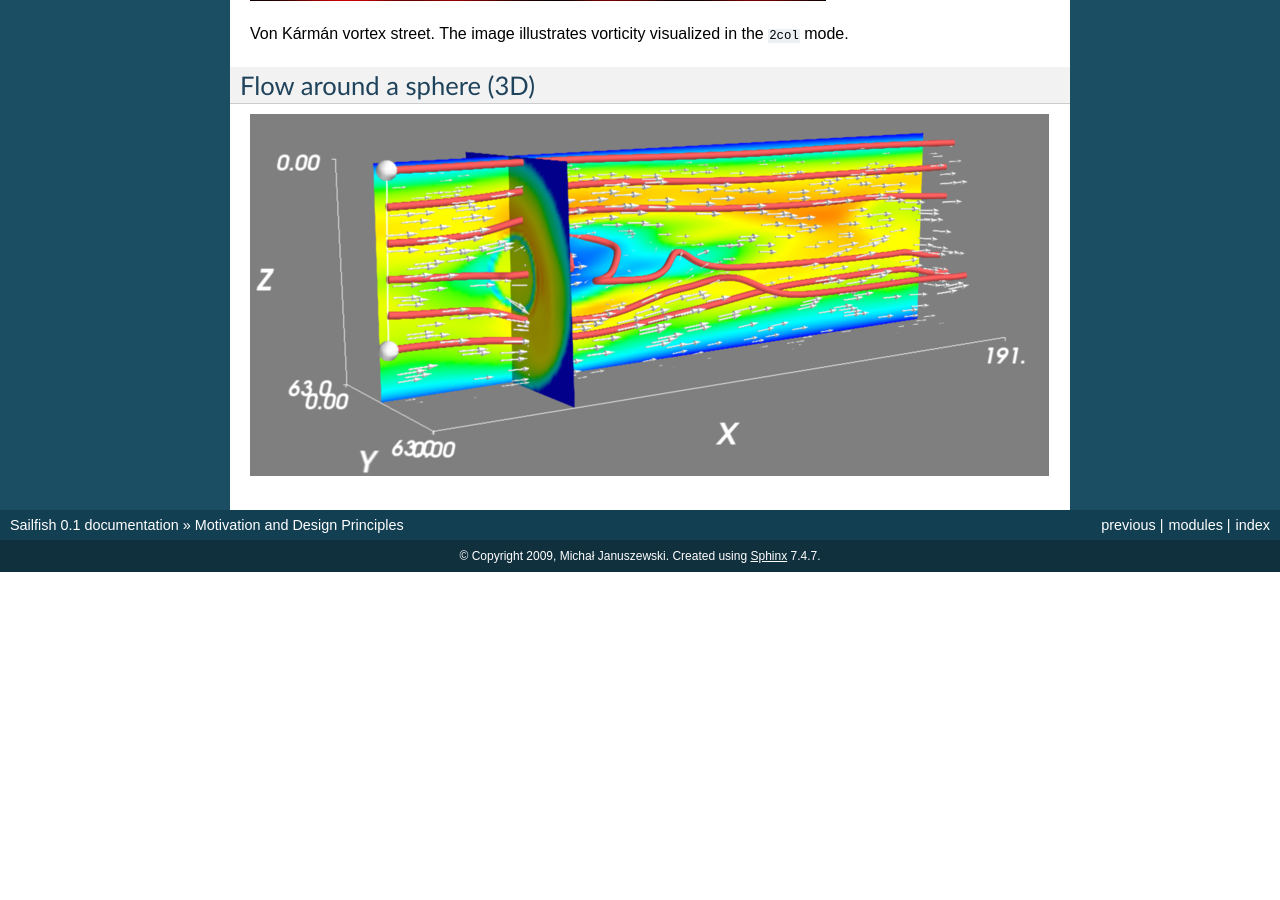
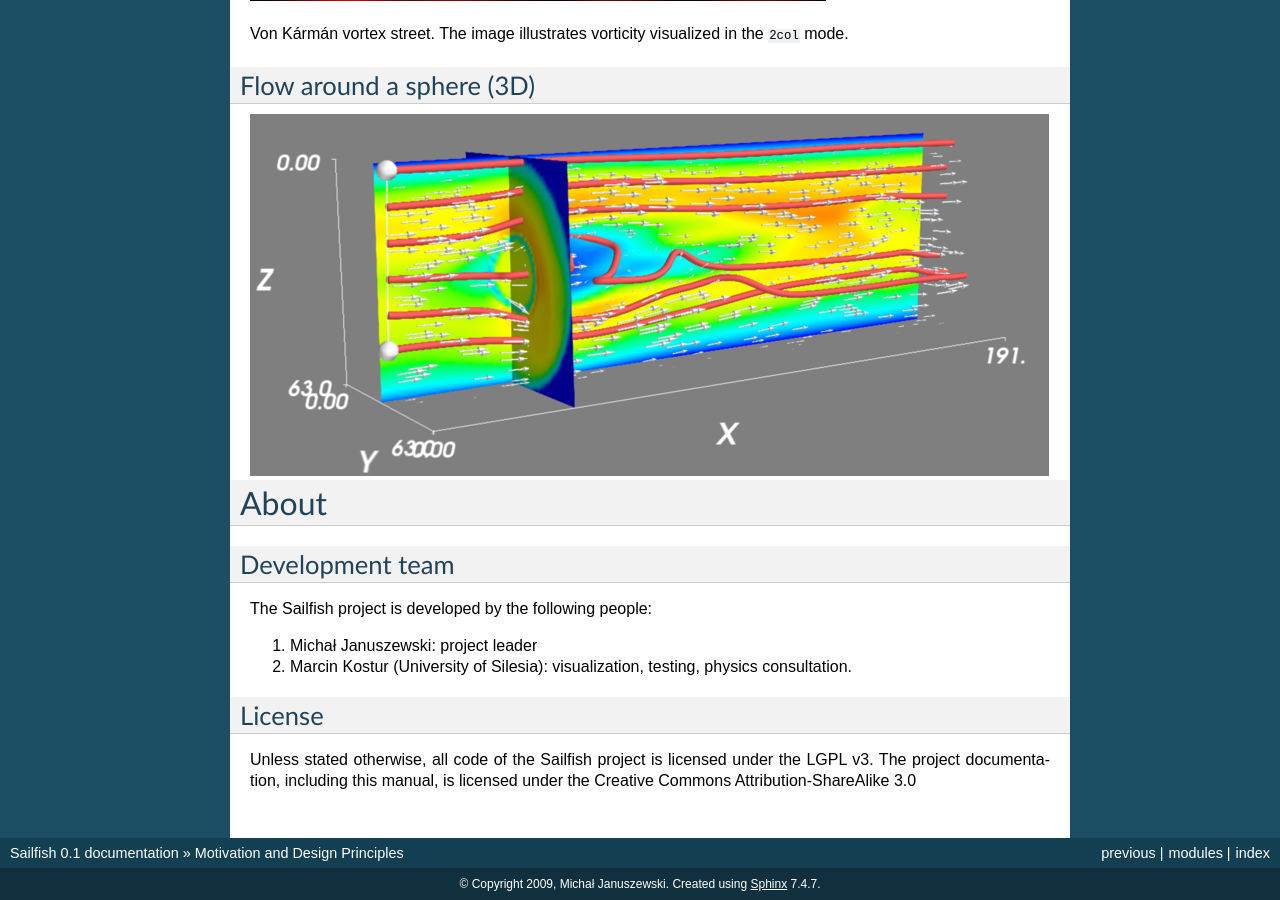
Before and after one commit to sailfish-team/sailfish, a Sphinx documentation site: the page built from doc/main.rst, in a window 1280 px wide and 900 px high, scrolled down 6461 px. Built offline with Sphinx 7.4.7, drawn with Linux system fonts in a browser that asks for light colours; formulas are drawn with MathJax 3; before the commit the page ends 7033 px from its top, so only the background shows below that; some of the changed text lies outside the part shown.

Commit message:
Documentation update.
Add info about licensing and the development team.  Embed a YouTube
video advertising the project.

```diff
--- a/doc/conf.py
+++ b/doc/conf.py
@@ -16,13 +16,13 @@ import sys, os
 # If extensions (or modules to document with autodoc) are in another directory,
 # add these directories to sys.path here. If the directory is relative to the
 # documentation root, use os.path.abspath to make it absolute, like shown here.
-#sys.path.append(os.path.abspath('.'))
+sys.path.append(os.path.abspath('.'))
 
 # -- General configuration -----------------------------------------------------
 
 # Add any Sphinx extension module names here, as strings. They can be extensions
 # coming with Sphinx (named 'sphinx.ext.*') or your custom ones.
-extensions = ['sphinx.ext.autodoc', 'sphinx.ext.pngmath']
+extensions = ['sphinx.ext.autodoc', 'sphinx.ext.pngmath', 'youtube']
 
 # Add any paths that contain templates here, relative to this directory.
 templates_path = ['_templates']
--- a/doc/index.rst
+++ b/doc/index.rst
@@ -46,8 +46,10 @@ here is a simple example code to simulate fluid flow in a lid-driven cavity::
     sim = LDCSim(LBMGeoLDC)
     sim.run()
 
-Want to see Sailfish in action?  Check out our `video on YouTube <http://www.youtube.com/watch?v=kx4-VjaJ2eI>`_,
+Want to see Sailfish in action?  Check out our `videos on YouTube <http://www.youtube.com/watch?v=kx4-VjaJ2eI&feature=PlayList&p=96C9241314F1A898&index=0&playnext=1>`_,
 or better yet, `get the code <http://gitorious.org/sailfish>`_ and see for yourself by running the provided examples.
+
+.. youtube:: kx4-VjaJ2eI
 
 Contents
 ========
--- a/doc/main.rst
+++ b/doc/main.rst
@@ -347,3 +347,18 @@ Flow around a sphere (3D)
 -------------------------
 
 .. image:: img/sphere3d.png
+
+About
+=====
+
+Development team
+----------------
+The Sailfish project is developed by the following people:
+
+1) Michał Januszewski: project leader
+2) Marcin Kostur (University of Silesia): visualization, testing, physics consultation.
+
+License
+-------
+Unless stated otherwise, all code of the Sailfish project is licensed under the LGPL v3.
+The project documentation, including this manual, is licensed under the Creative Commons Attribution-ShareAlike 3.0
--- /dev/null
+++ b/doc/youtube.py
@@ -0,0 +1,41 @@
+from docutils import nodes
+from docutils.parsers.rst import directives
+
+CODE = """\
+<object type="application/x-shockwave-flash"
+        width="%(width)s"
+        height="%(height)s"
+        class="youtube-embed"
+        data="http://www.youtube.com/v/%(yid)s">
+    <param name="movie" value="http://www.youtube.com/v/%(yid)s"></param>
+    <param name="wmode" value="transparent"></param>%(extra)s
+</object>
+"""
+
+PARAM = """\n    <param name="%s" value="%s"></param>"""
+
+def youtube(name, args, options, content, lineno,
+            contentOffset, blockText, state, stateMachine):
+    """ Restructured text extension for inserting youtube embedded videos """
+    if len(content) == 0:
+        return
+    string_vars = {
+        'yid': content[0],
+        'width': 425,
+        'height': 344,
+        'extra': ''
+        }
+    extra_args = content[1:] # Because content[0] is ID
+    extra_args = [ea.strip().split("=") for ea in extra_args] # key=value
+    extra_args = [ea for ea in extra_args if len(ea) == 2] # drop bad lines
+    extra_args = dict(extra_args)
+    if 'width' in extra_args:
+        string_vars['width'] = extra_args.pop('width')
+    if 'height' in extra_args:
+        string_vars['height'] = extra_args.pop('height')
+    if extra_args:
+        params = [PARAM % (key, extra_args[key]) for key in extra_args]
+        string_vars['extra'] = "".join(params)
+    return [nodes.raw('', CODE % (string_vars), format='html')]
+youtube.content = True
+directives.register_directive('youtube', youtube)
```
